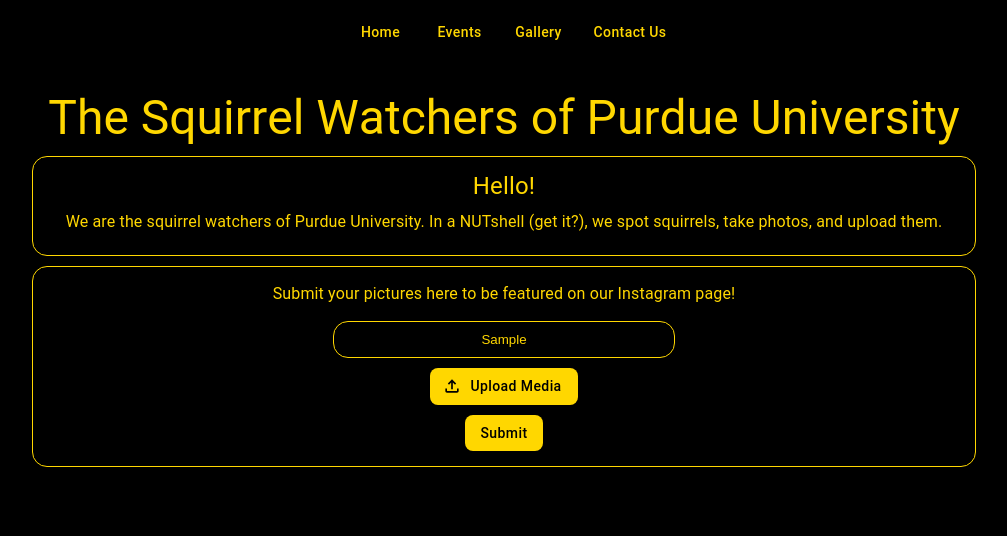
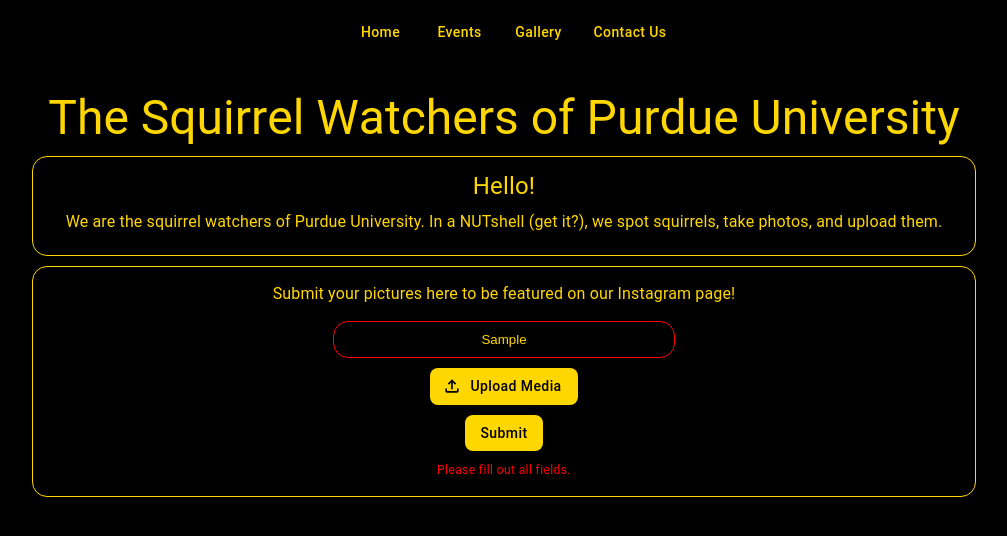
Before and after one commit to Pranav237/squirrel-watchers-site, a React (Create React App) app: page / in a window 1280 px wide. Both pictures are taken after typing "Sample" into the empty fields and a click on the button "Submit". Shown: the top 536 px of the page, without its empty margins (136-1143 px from the left). Built offline with nearby package versions, Linux system fonts and the light colour scheme.

Commit message:
added verification for form completion

```diff
--- a/src/pages/App.css
+++ b/src/pages/App.css
@@ -57,7 +57,7 @@
 
 .title-effect:hover {
   transform: translateZ(30px) scale(1.1);
-  text-shadow: 10px 10px 20px rgba(255, 215, 0, 0.9);
+  text-shadow: 10px 10px 20px rgba(122, 112, 52, 0.9);
 }
 
 /* Animation for title letters */
--- a/src/pages/Home.js
+++ b/src/pages/Home.js
@@ -17,9 +17,13 @@
   const [instagramUsername, setInstagramUsername] = useState('');
   const [selectedFile, setSelectedFile] = useState(null);
   const [openSnackbar, setOpenSnackbar] = useState(false);
+  const [isFormValid, setIsFormValid] = useState(true); // State to track form validity
 
   const handleUploadClick = () => {
-    if (!selectedFile || !instagramUsername) return;
+    if (!selectedFile || !instagramUsername) {
+      setIsFormValid(false); // Set form validity to false if either field is empty
+      return;
+    }
 
     const storageRef = ref(storage, `images/${instagramUsername}/${selectedFile.name}`);
     uploadBytes(storageRef, selectedFile).then((snapshot) => {
@@ -119,11 +123,14 @@
             type="text"
             placeholder="Instagram Username"
             value={instagramUsername}
-            onChange={(e) => setInstagramUsername(e.target.value)}
+            onChange={(e) => {
+              setInstagramUsername(e.target.value);
+              setIsFormValid(true); // Reset form validity on input change
+            }}
             style={{
               backgroundColor: 'black',
               color: 'gold',
-              border: '1px solid gold',
+              border: isFormValid ? '1px solid gold' : '1px solid red', // Apply red border if form is invalid
               borderRadius: '15px',
               padding: '10px',
               width: '35%',
@@ -141,7 +148,10 @@
               type="file"
               accept="image/*"
               hidden
-              onChange={(e) => setSelectedFile(e.target.files[0])}
+              onChange={(e) => {
+                setSelectedFile(e.target.files[0]);
+                setIsFormValid(true); // Reset form validity on file selection
+              }}
             />
           </Button>
           {selectedFile && (
@@ -157,6 +167,9 @@
           >
             Submit
           </Button>
+          {!isFormValid && (
+            <Typography variant="caption" sx={{ color: 'red' }}>Please fill out all fields.</Typography>
+          )}
         </Box>
       </Container>
 
```
